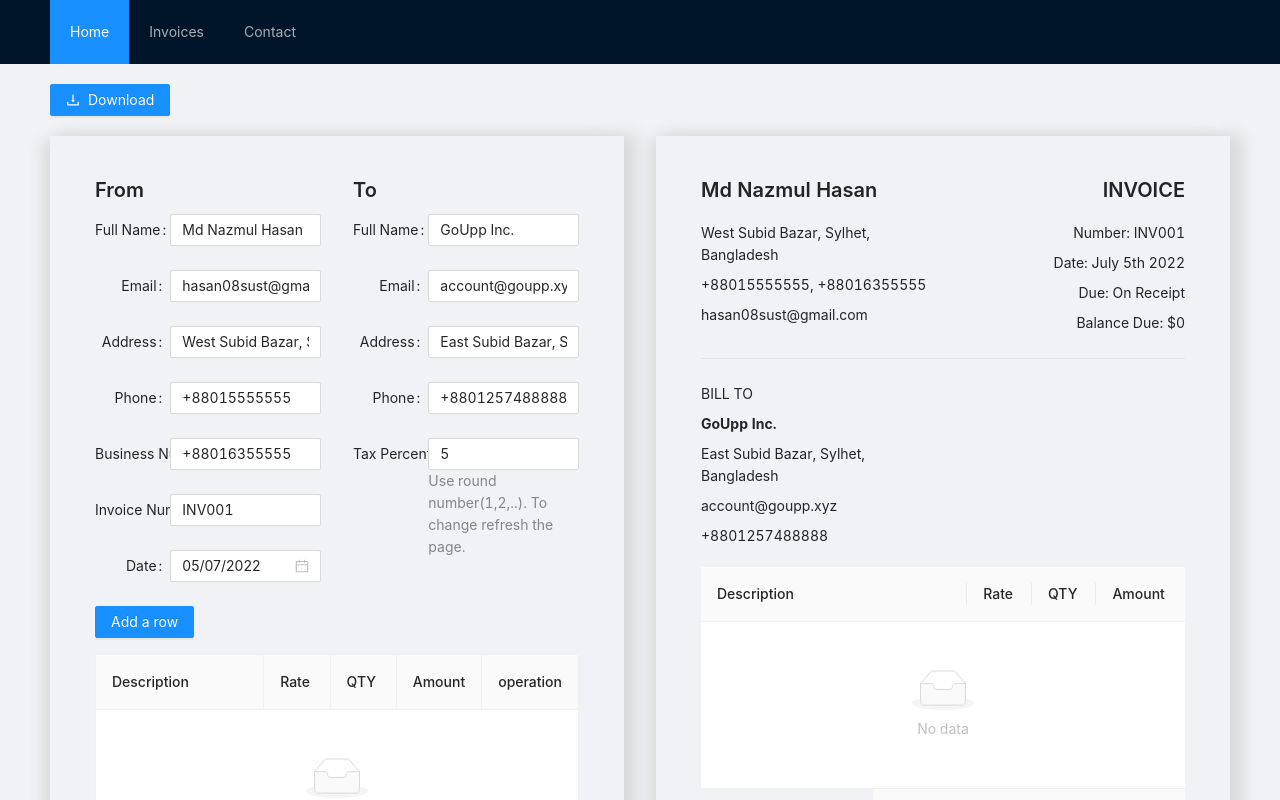
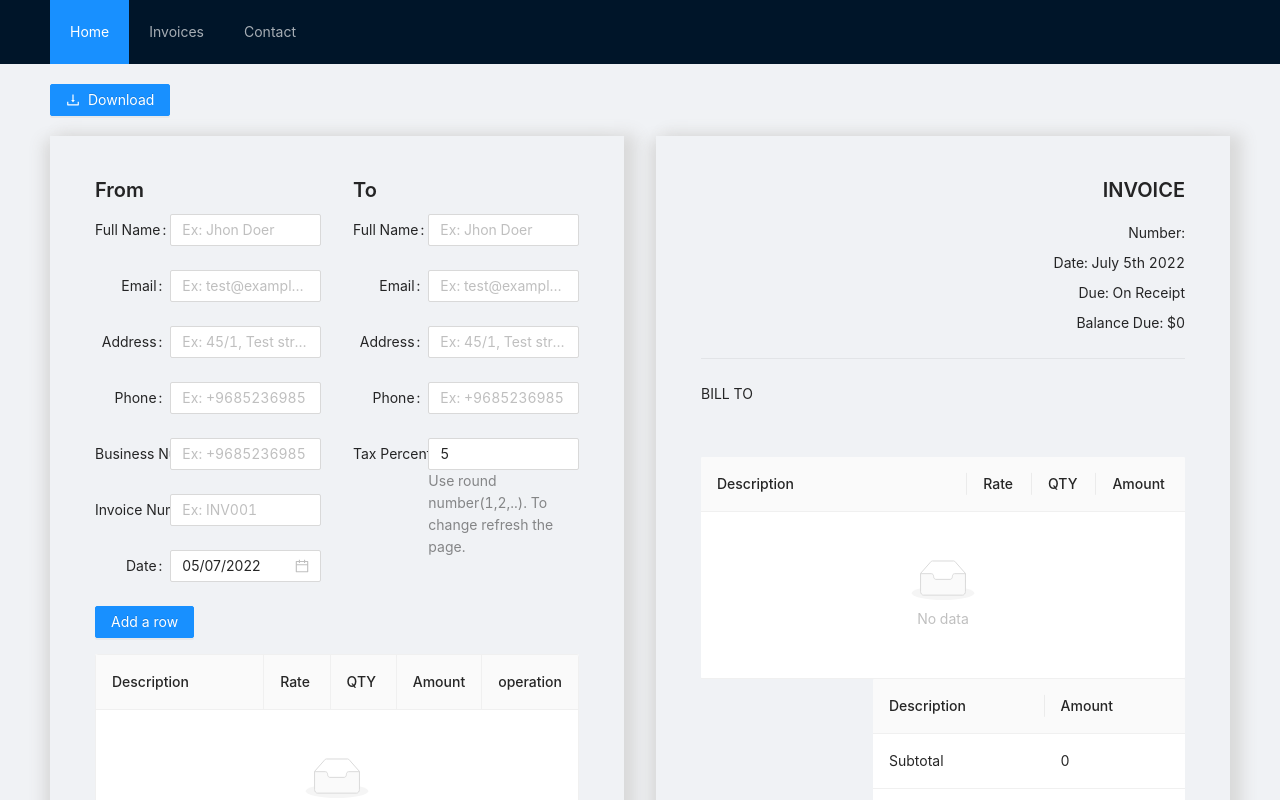
Before and after one commit to farhapartex/invoice-ui-ant-design, a React (Create React App) app: page / in a window 1280 px wide. Shown: the top 800 px of the page. Built offline with nearby package versions, Linux system fonts and the light colour scheme.

Commit message:
default values removed

```diff
--- a/src/pages/RootPage.tsx
+++ b/src/pages/RootPage.tsx
@@ -11,16 +11,16 @@ const { Content, Footer } = Layout;
 
 const RootPage: React.FC = () => {
     const menuList: string[] = ['Home', 'Invoices', 'Contact'];
-    const [fromName, setFromName] = React.useState("Md Nazmul Hasan");
-    const [fromEmail, setFromEmail] = React.useState("hasan08sust@gmail.com");
-    const [fromAddress, setFromAddress] = React.useState("West Subid Bazar, Sylhet, Bangladesh");
-    const [fromPhone, setFromPhone] = React.useState("+88015555555");
-    const [businessNumber, setBusinessNumber] = React.useState("+88016355555");
-    const [toFullName, setToFullName] = React.useState("GoUpp Inc.");
-    const [toEmail, setToEmail] = React.useState("account@goupp.xyz");
-    const [toAddress, setToAddress] = React.useState("East Subid Bazar, Sylhet, Bangladesh");
-    const [toPhone, setToPhone] = React.useState("+8801257488888");
-    const [invoiceNumber, setInvoiceNumber] = React.useState("INV001");
+    const [fromName, setFromName] = React.useState("");
+    const [fromEmail, setFromEmail] = React.useState("");
+    const [fromAddress, setFromAddress] = React.useState("");
+    const [fromPhone, setFromPhone] = React.useState("");
+    const [businessNumber, setBusinessNumber] = React.useState("");
+    const [toFullName, setToFullName] = React.useState("");
+    const [toEmail, setToEmail] = React.useState("");
+    const [toAddress, setToAddress] = React.useState("");
+    const [toPhone, setToPhone] = React.useState("");
+    const [invoiceNumber, setInvoiceNumber] = React.useState("");
     const [isDesktop, setDesktop] = useState(window.innerWidth >= 1024);
     const [showPreview, setShowPreview] = useState(window.innerWidth >= 1024);
     const [invoiceTableData, setInvoiceTabledata] = useState<InvoiceTableData[]>([]);
```
